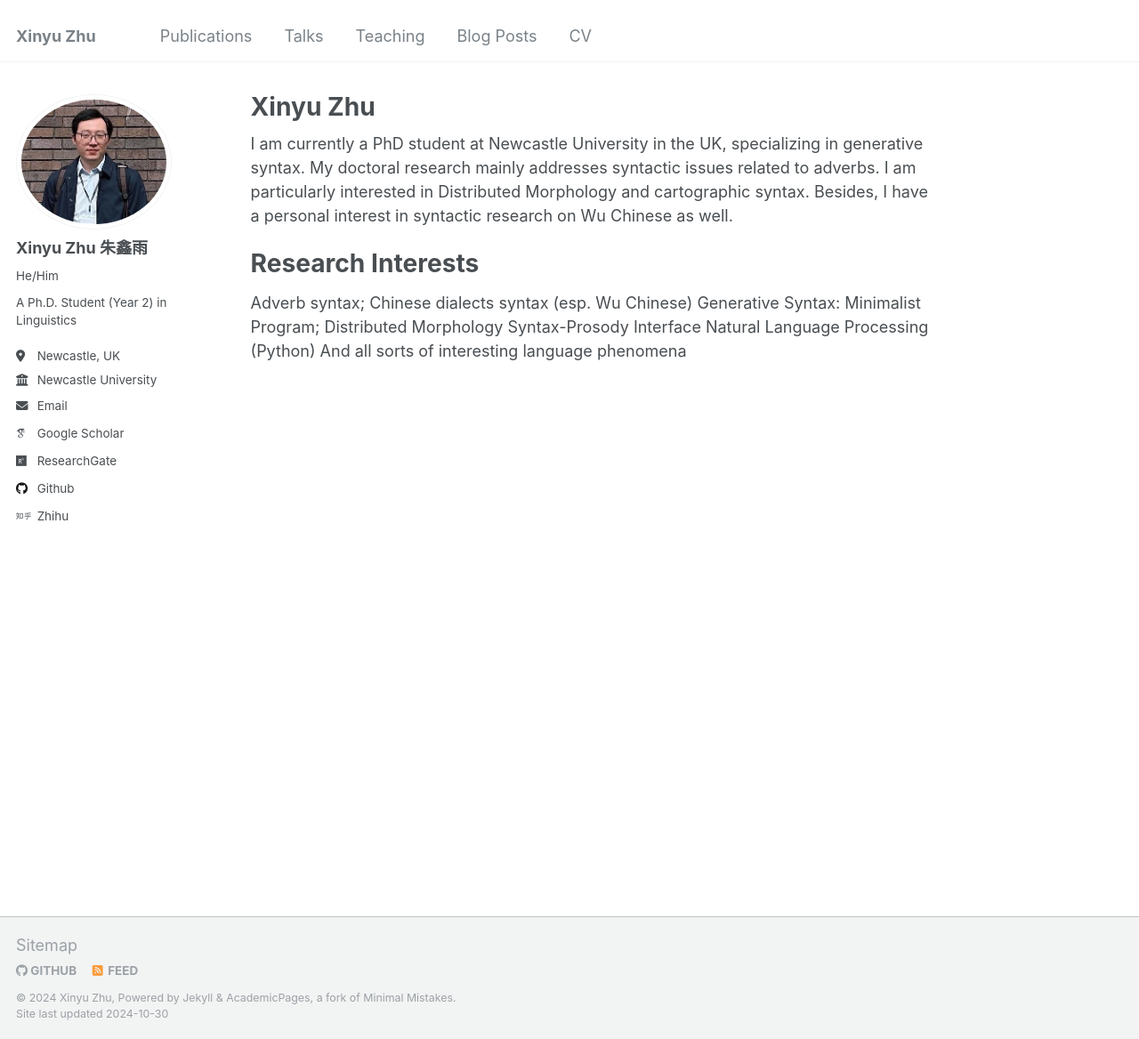
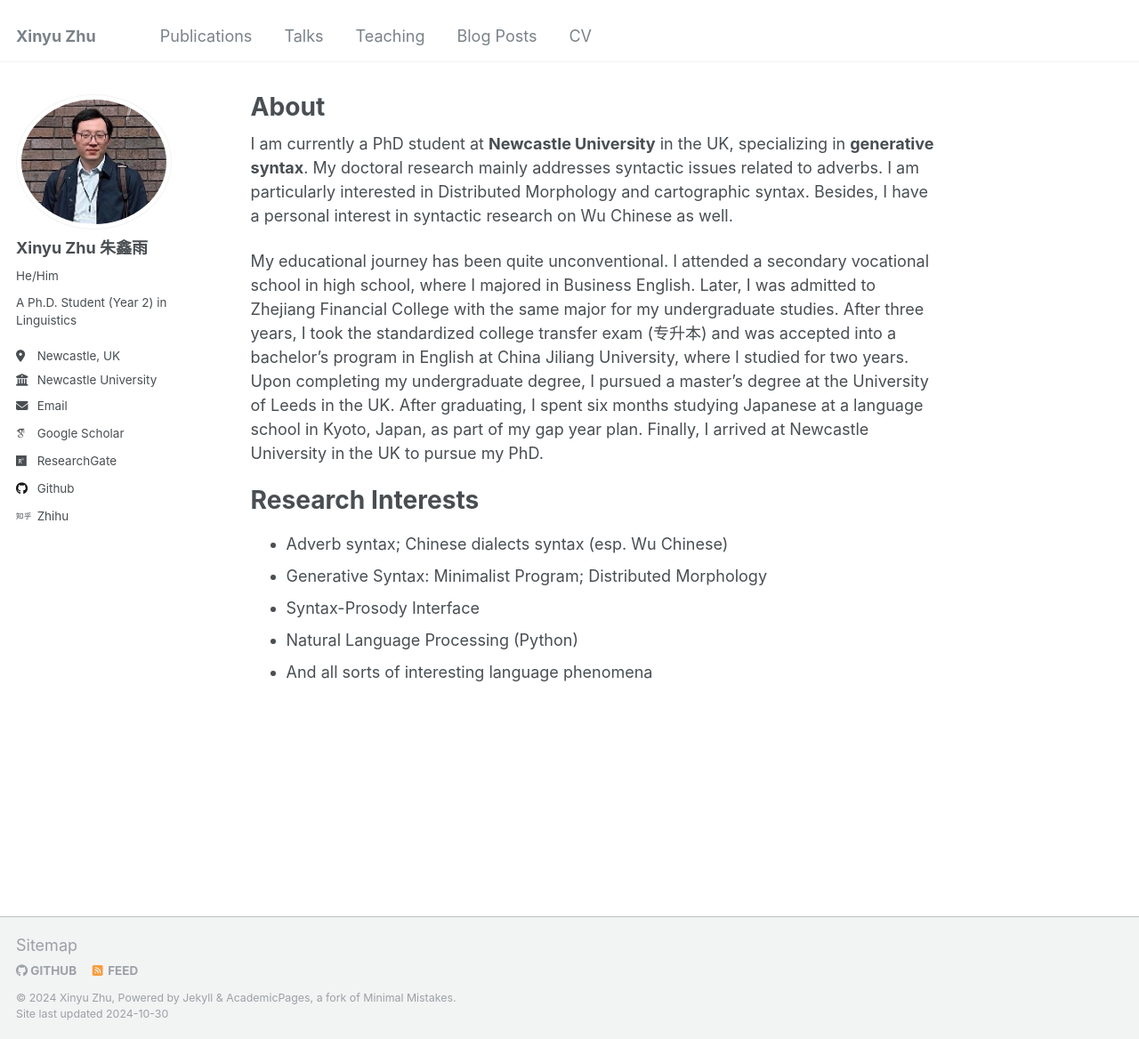
Before and after one commit to zhu-xinyu/xinyuzhu, a Jekyll site: the page built from _pages/about.md, in a window 1280 px wide and 1168 px high. Shown: the whole window at 89% size. Built offline with Jekyll 4.4.1, drawn with Linux system fonts in a browser that asks for light colours; some web fonts are replaced.

Commit message:
Update about.md

```diff
--- a/_pages/about.md
+++ b/_pages/about.md
@@ -1,18 +1,20 @@
 ---
 permalink: /
-title: "Xinyu Zhu"
+title: "About"
 author_profile: true
 redirect_from:
   - /about/
   - /about.html
 ---
 
-I am currently a PhD student at Newcastle University in the UK, specializing in generative syntax. My doctoral research mainly addresses syntactic issues related to adverbs. I am particularly interested in Distributed Morphology and cartographic syntax. Besides, I have a personal interest in syntactic research on Wu Chinese as well.
+I am currently a PhD student at **Newcastle University** in the UK, specializing in **generative syntax**. My doctoral research mainly addresses syntactic issues related to adverbs. I am particularly interested in Distributed Morphology and cartographic syntax. Besides, I have a personal interest in syntactic research on Wu Chinese as well.
+
+My educational journey has been quite unconventional. I attended a secondary vocational school in high school, where I majored in Business English. Later, I was admitted to Zhejiang Financial College with the same major for my undergraduate studies. After three years, I took the standardized college transfer exam (专升本) and was accepted into a bachelor's program in English at China Jiliang University, where I studied for two years. Upon completing my undergraduate degree, I pursued a master's degree at the University of Leeds in the UK. After graduating, I spent six months studying Japanese at a language school in Kyoto, Japan, as part of my gap year plan. Finally, I arrived at Newcastle University in the UK to pursue my PhD.
 
 Research Interests
 ======
-Adverb syntax; Chinese dialects syntax (esp. Wu Chinese)
-Generative Syntax: Minimalist Program; Distributed Morphology
-Syntax-Prosody Interface
-Natural Language Processing (Python)
-And all sorts of interesting language phenomena
+* Adverb syntax; Chinese dialects syntax (esp. Wu Chinese)
+* Generative Syntax: Minimalist Program; Distributed Morphology
+* Syntax-Prosody Interface
+* Natural Language Processing (Python)
+* And all sorts of interesting language phenomena
```
